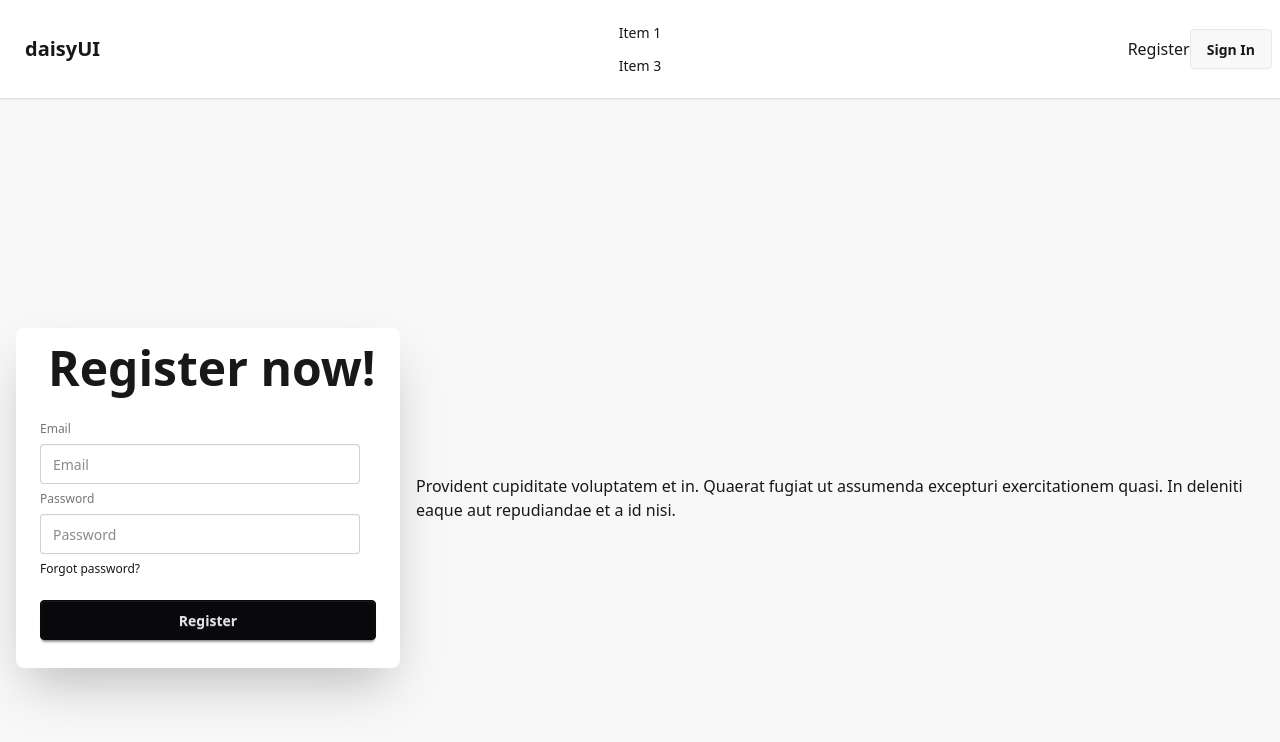
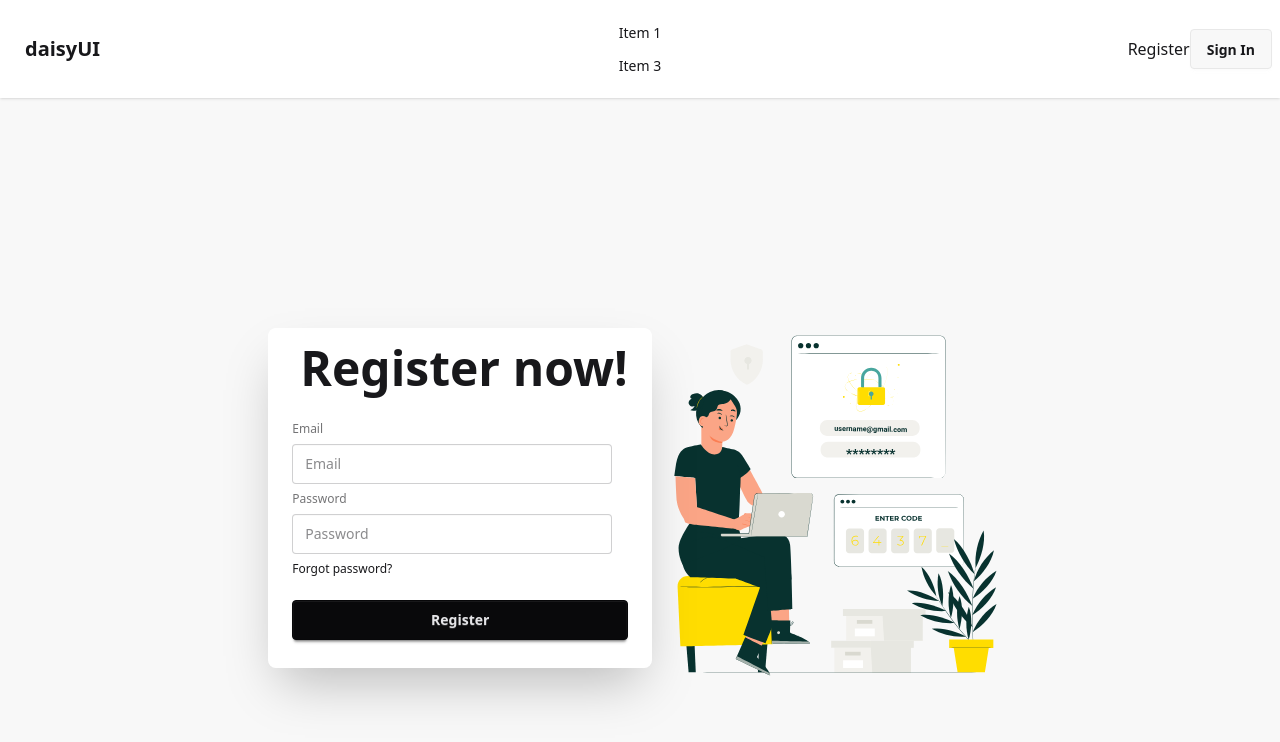
Before and after one commit to Mili-Akther/job-protal-client, a React (Vite) app: page /register in a window 1280 px wide. Shown: the top 742 px of the page. Built offline with nearby package versions, Linux system fonts and the light colour scheme; no server answers.

Commit message:
Lottie react and firebase project setup and Auth context and register user

```diff
--- a/package.json
+++ b/package.json
@@ -11,7 +11,9 @@
   },
   "dependencies": {
     "@tailwindcss/vite": "^4.1.7",
+    "firebase": "^11.8.1",
     "localforage": "^1.10.0",
+    "lottie-react": "^2.4.1",
     "match-sorter": "^8.0.2",
     "react": "^19.1.0",
     "react-dom": "^19.1.0",
--- /dev/null
+++ b/src/context/AuthContext.jsx
@@ -0,0 +1,6 @@
+import { createContext } from "react";
+
+const AuthContext = createContext(null)
+
+
+export default AuthContext;
--- /dev/null
+++ b/src/firebase/firebase.init.js
@@ -0,0 +1,24 @@
+// Import the functions you need from the SDKs you need
+import { initializeApp } from "firebase/app";
+import { getAuth } from "firebase/auth";
+// TODO: Add SDKs for Firebase products that you want to use
+// https://firebase.google.com/docs/web/setup#available-libraries
+
+// Your web app's Firebase configuration
+const firebaseConfig = {
+  apiKey: import.meta.env.VITE_apiKey,
+  authDomain: import.meta.env.VITE_authDomain,
+  projectId: import.meta.env.VITE_projectId,
+  storageBucket: import.meta.env.VITE_storageBucket,
+  messagingSenderId: import.meta.env.VITE_messagingSenderId,
+  appId: import.meta.env.VITE_appId,
+};
+
+// Initialize Firebase
+const app = initializeApp(firebaseConfig);
+
+
+// Initialize Firebase Authentication and get a reference to the service
+const auth = getAuth(app);
+
+export default auth;
--- a/src/main.jsx
+++ b/src/main.jsx
@@ -5,9 +5,13 @@ import './index.css'
 
 import { RouterProvider } from "react-router-dom";
 import router from './router/router.jsx';
+import AuthProvider from './provider/AuthProvider.jsx';
 
 createRoot(document.getElementById("root")).render(
   <StrictMode>
-    <RouterProvider router={router} />
+    <AuthProvider>
+
+      <RouterProvider router={router} />
+    </AuthProvider>
   </StrictMode>
 );
--- a/src/pages/Register/Register.jsx
+++ b/src/pages/Register/Register.jsx
@@ -1,25 +1,46 @@
-import React from 'react';
-
+import Lottie from 'lottie-react';
+import React, { useContext } from 'react';
+import registerLottieData from '../../assets/lottie/Register-lottie.json'
+import AuthContext from '../../context/AuthContext';
 const Register = () => {
+  const { createUser } = useContext(AuthContext);
+      const handleRegister = e => {
+            e.preventDefault();
+            const form = e.target;
+            const email = form.email.value;
+            const password = form.password.value;
+            console.log(email,password);
+            // show password validation error
+            createUser(email,password)
+            .then(result=>{
+              console.log(result.user);
+            })
+            .catch(error=>{
+              console.log(error.massage);
+            })
+      }
       return (
         <div className="hero bg-base-200 min-h-screen">
           <div className="hero-content flex-col lg:flex-row-reverse">
-            <div className="text-center lg:text-left">
-              <p className="py-6">
-                Provident cupiditate voluptatem et in. Quaerat fugiat ut
-                assumenda excepturi exercitationem quasi. In deleniti eaque aut
-                repudiandae et a id nisi.
-              </p>
+            <div className="text-center lg:text-left w-92">
+              <Lottie animationData={registerLottieData}></Lottie>
             </div>
 
             <div className="card bg-base-100 w-full max-w-sm shrink-0 shadow-2xl">
               <h1 className="ml-8 mt-4 text-5xl font-bold">Register now!</h1>
+              <form onSubmit={handleRegister}>
                 <div className="card-body">
                   <fieldset className="fieldset">
                     <label className="label">Email</label>
-                  <input type="email" className="input" placeholder="Email" />
+                    <input
+                      type="email"
+                      name="email"
+                      className="input"
+                      placeholder="Email"
+                    />
                     <label className="label">Password</label>
                     <input
+                      name="password"
                       type="password"
                       className="input"
                       placeholder="Password"
@@ -30,6 +51,7 @@ const Register = () => {
                     <button className="btn btn-neutral mt-4">Register</button>
                   </fieldset>
                 </div>
+              </form>
             </div>
           </div>
         </div>
--- /dev/null
+++ b/src/provider/AuthProvider.jsx
@@ -0,0 +1,41 @@
+import React, { useEffect, useState } from "react";
+import AuthContext from "../context/AuthContext";
+import {
+  createUserWithEmailAndPassword,
+  onAuthStateChanged,
+} from "firebase/auth";
+import auth from "../firebase/firebase.init";
+
+const AuthProvider = ({ children }) => {
+  const [user, setUser] = useState(null);
+  const [loading, setLoading] = useState(null);
+
+  const createUser = (email, password) => {
+    setLoading(true);
+    return createUserWithEmailAndPassword(auth, email, password);
+  };
+
+  useEffect(() => {
+    const unsubscribe = onAuthStateChanged(auth, (currentUser) => {
+      setUser(currentUser);
+      console.log('state capture', currentUser);
+      setLoading(false);
+
+    });
+    return () =>{
+      unsubscribe();
+    }
+
+  });
+
+  const authInfo = {
+    user,
+    loading,
+    createUser,
+  };
+  return (
+    <AuthContext.Provider value={authInfo}>{children}</AuthContext.Provider>
+  );
+};
+
+export default AuthProvider;
```
Also changed, not shown: 1 other file (tests, documents, lock files or other folders). Lines whose indentation alone changed are shown as unchanged.
